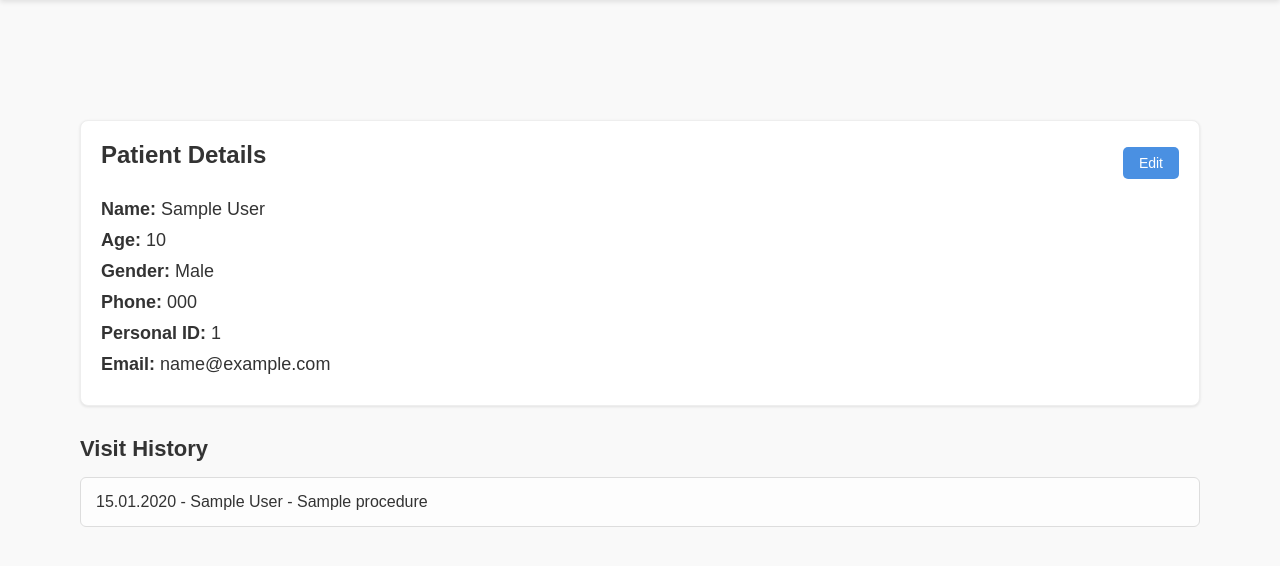
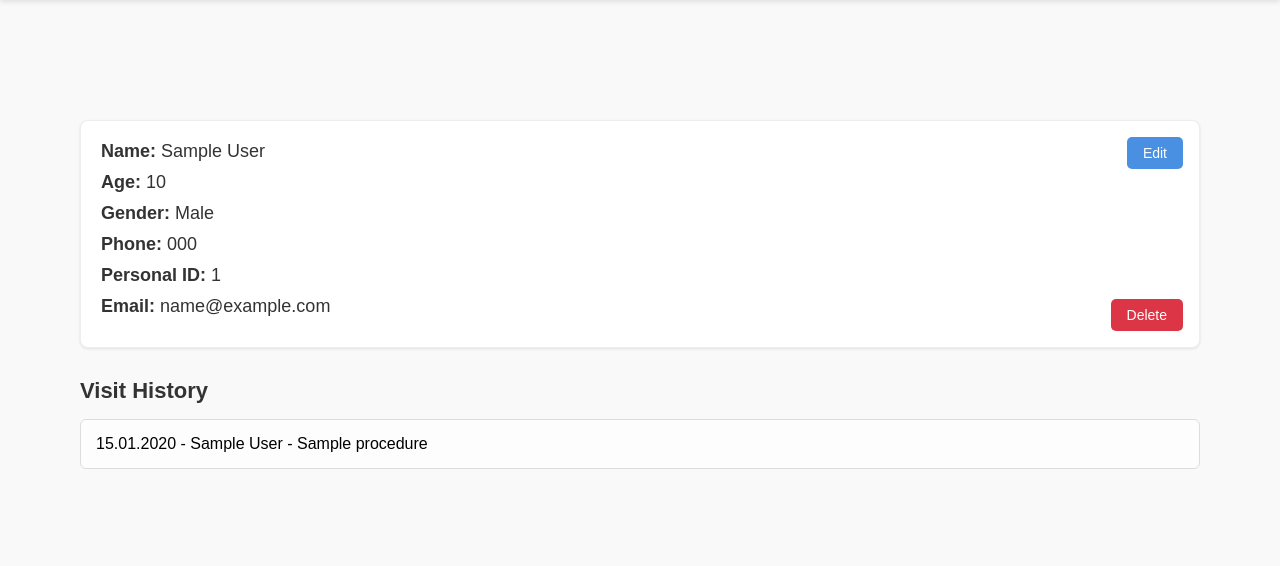
Before and after one commit to Enarb1/dudo_dent, a Django app: a page that uses templates/patients/patient-details.html in a window 1280 px wide. Shown: the part 90-656 px from the top of the page. Run offline with Django 5.2, Linux system fonts and the light colour scheme; tables that the repository leaves empty hold one stand-in row (values such as "Sample post").

Commit message:
added search logic, made patients an active button, made visits an active button, added delte logic to patients, added edit logic to patients

```diff
--- a/Dudo_dent/patients/urls.py
+++ b/Dudo_dent/patients/urls.py
@@ -1,7 +1,12 @@
-from django.urls import path
+from django.urls import path, include
 from Dudo_dent.patients import views
 
 urlpatterns = [
     path('', views.all_patients, name='all-patients'),
-    path('<slug:patient_slug>/', views.patient_details, name='patient-details'),
+    path('add-patient/', views.add_patient, name='add-patient'),
+    path('<slug:patient_slug>/', include([
+        path('',views.patient_details, name='patient-details'),
+        path('edit-patient/', views.edit_patient, name='edit-patient'),
+        path('delete-patient/', views.delete_patient, name='delete-patient'),
+    ]))
 ]
--- a/Dudo_dent/patients/views.py
+++ b/Dudo_dent/patients/views.py
@@ -1,5 +1,6 @@
-from django.shortcuts import render
+from django.shortcuts import render, redirect, get_object_or_404
 
+from Dudo_dent.patients.forms import PatientCreateForm, PatientEditForm, SearchPatientForm
 from Dudo_dent.patients.models import Patient
 
 
@@ -8,9 +9,17 @@ from Dudo_dent.patients.models import Patient
 def all_patients(request):
 
     patients = Patient.objects.all().order_by('full_name')
+    form = SearchPatientForm(request.GET)
+
+    if request.method == 'GET':
+        if form.is_valid():
+            query = form.cleaned_data['query']
+            patients = patients.filter(full_name__icontains=query).order_by('full_name')
+
 
     context = {
-        'patients': patients
+        'patients': patients,
+        'form': form
     }
 
     return render(request, 'patients/patients-main.html', context)
@@ -26,3 +35,49 @@ def patient_details(request, patient_slug: str):
     }
 
     return render(request, 'patients/patient-details.html', context)
+
+
+def add_patient(request):
+    form = PatientCreateForm(request.POST or None)
+
+    if request.method == 'POST' and form.is_valid():
+        form.save()
+        return redirect('all-patients')
+    else:
+        print(form.errors)
+
+    context = {
+        'form': form
+    }
+
+    return render(request, 'patients/add-patient.html', context)
+
+def edit_patient(request, patient_slug: str):
+    patient = Patient.objects.filter(slug=patient_slug).first()
+
+    if request.method == 'POST':
+        form = PatientEditForm(request.POST,instance=patient)
+
+        if form.is_valid():
+            form.save()
+
+            return redirect('patient-details', patient_slug=patient.slug)
+    else:
+        form = PatientEditForm(instance=patient)
+
+    context = {
+        'form': form,
+        'patient': patient
+    }
+
+    return render(request,'patients/edit-patient.html', context)
+
+
+
+def delete_patient(request, patient_slug: str):
+    patient = get_object_or_404(Patient, slug=patient_slug)
+    if request.method == 'POST':
+        patient.delete()
+        return redirect('all-patients')
+
+    return redirect('patient-details', patient_slug=patient.slug)
--- a/Dudo_dent/visits/urls.py
+++ b/Dudo_dent/visits/urls.py
@@ -2,5 +2,5 @@ from django.urls import path
 from Dudo_dent.visits import views
 urlpatterns = [
     path('', views.all_visits, name='all-visits'),
-    path('<int:pk>/', views.visit_by_id, name='visit-by-id'),
+    path('<int:pk>/', views.visit_by_id, name='visit-details'),
 ]
--- a/static/css/patient-details.css
+++ b/static/css/patient-details.css
@@ -1,4 +1,5 @@
 .patient-info {
+  position: relative; /* Enable absolute positioning inside */
   background-color: #fff;
   border: 1px solid #eee;
   border-radius: 8px;
@@ -36,6 +37,25 @@
   font-size: 16px;
 }
 
+.visit-card-button {
+  width: 100%;
+  text-align: left;
+  background-color: #fdfdfd;
+  border: 1px solid #ddd;
+  padding: 15px;
+  margin-bottom: 10px;
+  border-radius: 6px;
+  font-size: 16px;
+  font-family: inherit;
+  cursor: pointer;
+  transition: background-color 0.2s ease, box-shadow 0.2s ease;
+}
+
+.visit-card-button:hover {
+  background-color: #f1f1f1;
+  box-shadow: 0 2px 6px rgba(0, 0, 0, 0.05);
+}
+
 .info-header {
   display: flex;
   justify-content: space-between;
@@ -43,6 +63,28 @@
   margin-bottom: 15px;
 }
 
+/* Buttons inside .patient-info box */
+.edit-button-wrapper {
+  position: absolute;
+  top: 1rem;
+  right: 1rem;
+}
+
+.delete-button-wrapper {
+  position: absolute;
+  bottom: 1rem;
+  right: 1rem;
+}
+
+.delete-button-wrapper form {
+  margin: 0;
+  padding: 0;
+  border: none;
+  background: none;
+  display: inline; /* Prevents it from acting like a block */
+}
+
+/* Reuse existing button style, but customize per button type */
 .edit-button {
   background-color: #4A90E2;
   color: white;
@@ -55,5 +97,66 @@
 }
 
 .edit-button:hover {
-  background-color: #ec971f;
+  background-color: #357ABD;
 }
+
+.delete-button {
+  background-color: #dc3545;
+  color: white;
+  border: none;
+  padding: 8px 16px;
+  font-size: 14px;
+  border-radius: 5px;
+  cursor: pointer;
+  transition: background-color 0.3s ease;
+}
+
+.delete-button:hover {
+  background-color: #b02a37;
+}
+
+/* Form styling (used on add/edit pages) */
+form {
+  background-color: #ffffff;
+  padding: 30px;
+  border: 1px solid #eee;
+  border-radius: 8px;
+  max-width: 600px;
+  margin: 0 auto;
+  box-shadow: 0 2px 4px rgba(0,0,0,0.05);
+}
+
+form label {
+  display: block;
+  font-weight: 600;
+  margin-top: 20px;
+  margin-bottom: 5px;
+  color: #333;
+}
+
+form input,
+form select,
+form textarea {
+  width: 100%;
+  padding: 10px 14px;
+  font-size: 16px;
+  border: 1px solid #ccc;
+  border-radius: 5px;
+  background-color: #fdfdfd;
+}
+
+form button {
+  margin-top: 25px;
+  background-color: #4A90E2;
+  color: white;
+  border: none;
+  padding: 12px 24px;
+  font-size: 16px;
+  border-radius: 6px;
+  cursor: pointer;
+  transition: background-color 0.3s ease;
+}
+
+form button:hover {
+  background-color: #357ABD;
+}
--- a/templates/patients/patient-details.html
+++ b/templates/patients/patient-details.html
@@ -9,25 +9,39 @@
 {% block content %}
   <main class="main-content">
       <section class="patient-info">
-      <div class="info-header">
-        <h2>Patient Details</h2>
+          <div class="edit-button-wrapper">
+            <a href="{% url 'edit-patient' patient.slug %}">
                 <button class="edit-button">Edit</button>
+            </a>
           </div>
           <ul>
               <li><strong>Name:</strong> {{ patient.full_name }}</li>
               <li><strong>Age:</strong> {{ patient.age }}</li>
               <li><strong>Gender:</strong> {{ patient.gender }}</li>
-        <li><strong>Phone:</strong> {{ patient.phone_number}}</li>
+              <li><strong>Phone:</strong> {{ patient.phone_number }}</li>
               <li><strong>Personal ID:</strong> {{ patient.personal_id }}</li>
-        <li><strong>Email:</strong> {{ patient.email|default:"No Email Address"}}</li>
+              <li><strong>Email:</strong> {{ patient.email|default:"No Email Address" }}</li>
           </ul>
+          <div class="delete-button-wrapper">
+              <form method="post" action="{% url 'delete-patient' patient.slug %}">
+                  {% csrf_token %}
+                  <button type="submit" class="delete-button" onclick="return confirm('Are you sure you want to delete this patient?');">Delete</button>
+              </form>
+          </div>
       </section>
-
       <section class="visit-history">
           <h3>Visit History</h3>
           {% for visit in patient_visits %}
-            <div class="visit-card">{{ visit }}</div>
+              <button class="visit-card-button"
+                      onclick="window.location.href='{% url 'visit-details' visit.pk %}'">
+                  {{ visit }}
+              </button>
+          {% empty %}
+              <div class="info-header">
+                  <h4>No Visits yet</h4>
+              </div>
           {% endfor %}
       </section>
   </main>
+
 {% endblock %}
```
Also changed, not shown: Dudo_dent/patients/forms.py (added, +42 -0 lines), static/css/patients.css (+54 -13 lines), templates/patients/add-patient.html (added, +17 -0 lines), templates/patients/edit-patient.html (added, +17 -0 lines), templates/patients/patients-main.html (+10 -5 lines), templates/visits/visits-main.html (+7 -1 lines). Lines whose indentation alone changed are shown as unchanged.
